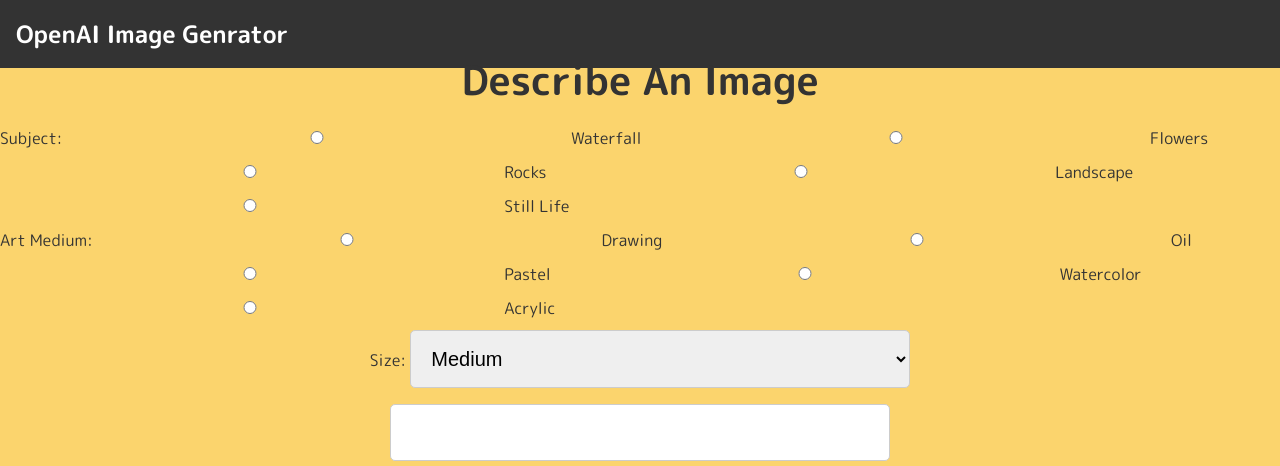
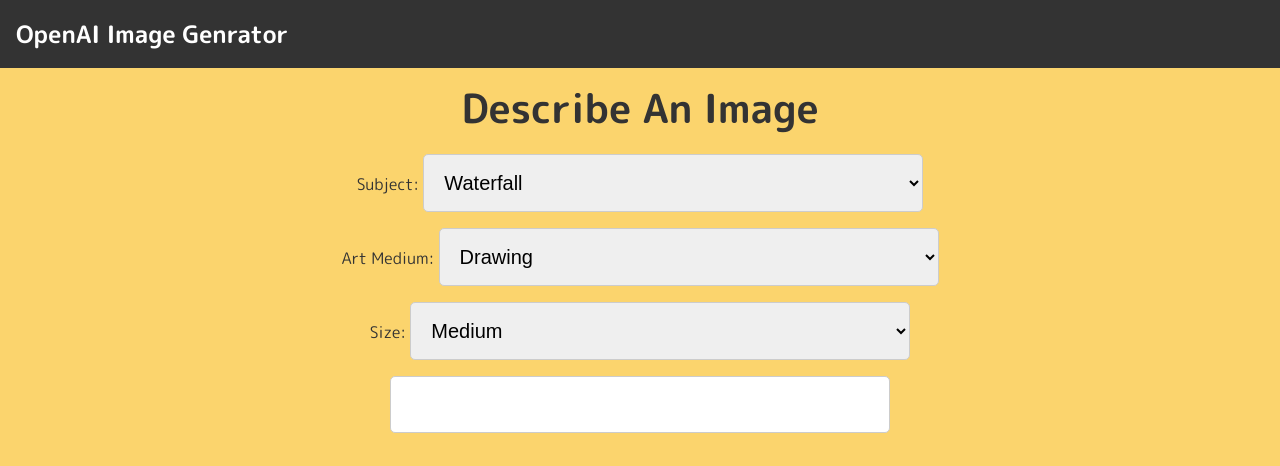
Before and after one commit to rohankewal/ai-image-gen, a website: page public/index.html in a window 1280 px wide. Shown: the top 466 px of the page. Drawn offline with Linux system fonts and the light colour scheme.

Commit message:
changed radio buttons to select

```diff
--- a/public/index.html
+++ b/public/index.html
@@ -23,33 +23,26 @@
 				<form id="image-form">
 					<h1>Describe An Image</h1>
 					<!--Select Medium-->
-					<div>
-						<!--Add radio buttons for different art mediums in a row-->
+					<div class="form-control">
 						<label for="subject">Subject:</label>
-						<input type="radio" name="subject" value="waterfall" />
-						Waterfall
-						<input type="radio" name="subject" value="flowers" />
-						Flowers
-						<input type="radio" name="subject" value="rocks" />
-						Rocks
-						<input type="radio" name="subject" value="landscape" />
-						Landscape
-						<input type="radio" name="subject" value="life" />
-						Still Life
+						<select name="subject" id="subject">
+							<option value="waterfall">Waterfall</option>
+							<option value="flowers">Flowers</option>
+							<option value="rocks">Rocks</option>
+							<option value="landscape">Landscape</option>
+							<option value="life">Still Life</option>
+						</select>
 					</div>
 					<!--Select Subject-->
-					<div>
-						<!--Add radio buttons for different art mediums in a row-->
+					<div class="form-control">
 						<label for="medium">Art Medium:</label>
-						<input type="radio" name="medium" value="drawing" />
-						Drawing
-						<input type="radio" name="medium" value="oil" /> Oil
-						<input type="radio" name="medium" value="pastel" />
-						Pastel
-						<input type="radio" name="medium" value="watercolor" />
-						Watercolor
-						<input type="radio" name="medium" value="acrylic" />
-						Acrylic
+						<select name="medium" id="medium">
+							<option value="drawing">Drawing</option>
+							<option value="oil">Oil</option>
+							<option value="pastel">Pastel</option>
+							<option value="watercolor">Watercolor</option>
+							<option value="acrylic">Acrylic</option>
+						</select>
 					</div>
 					<!-- size -->
 					<div class="form-control">
```
